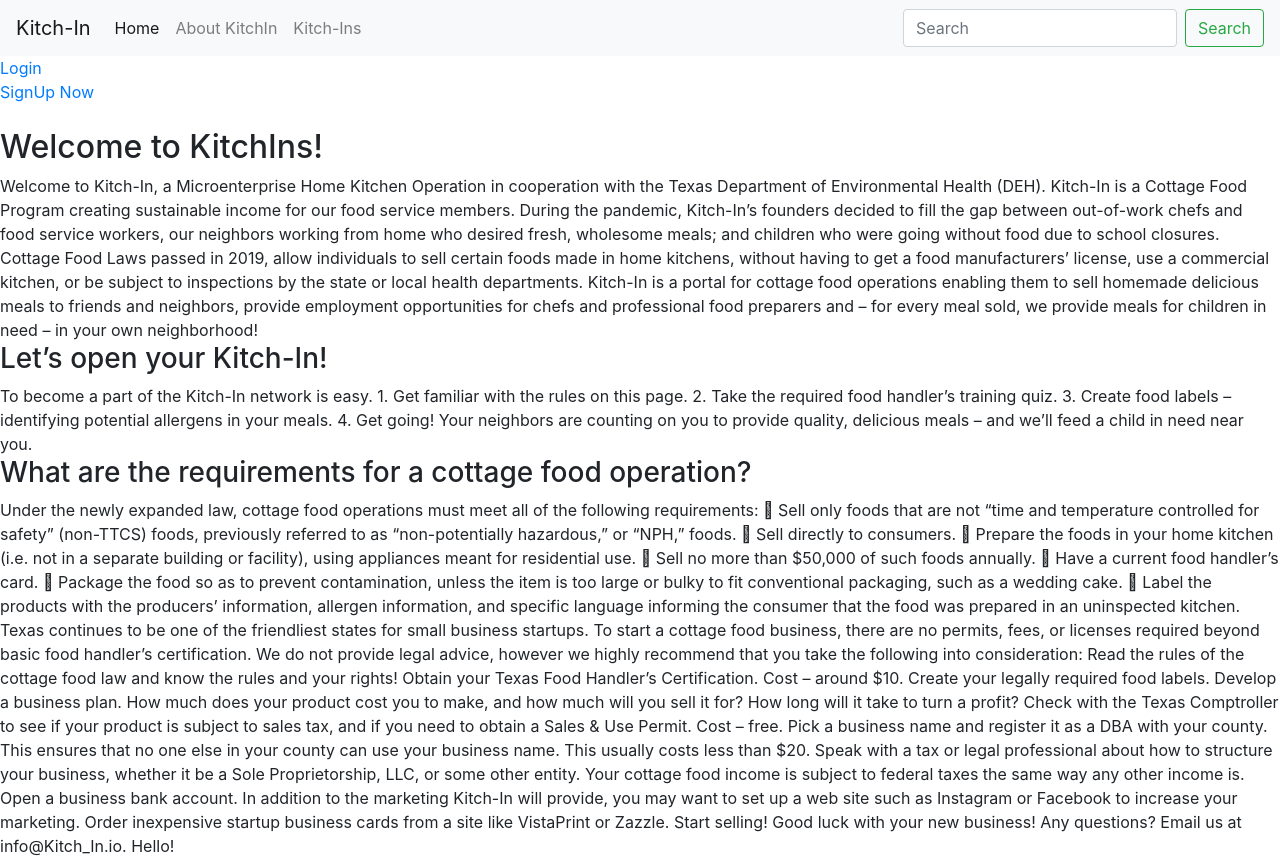
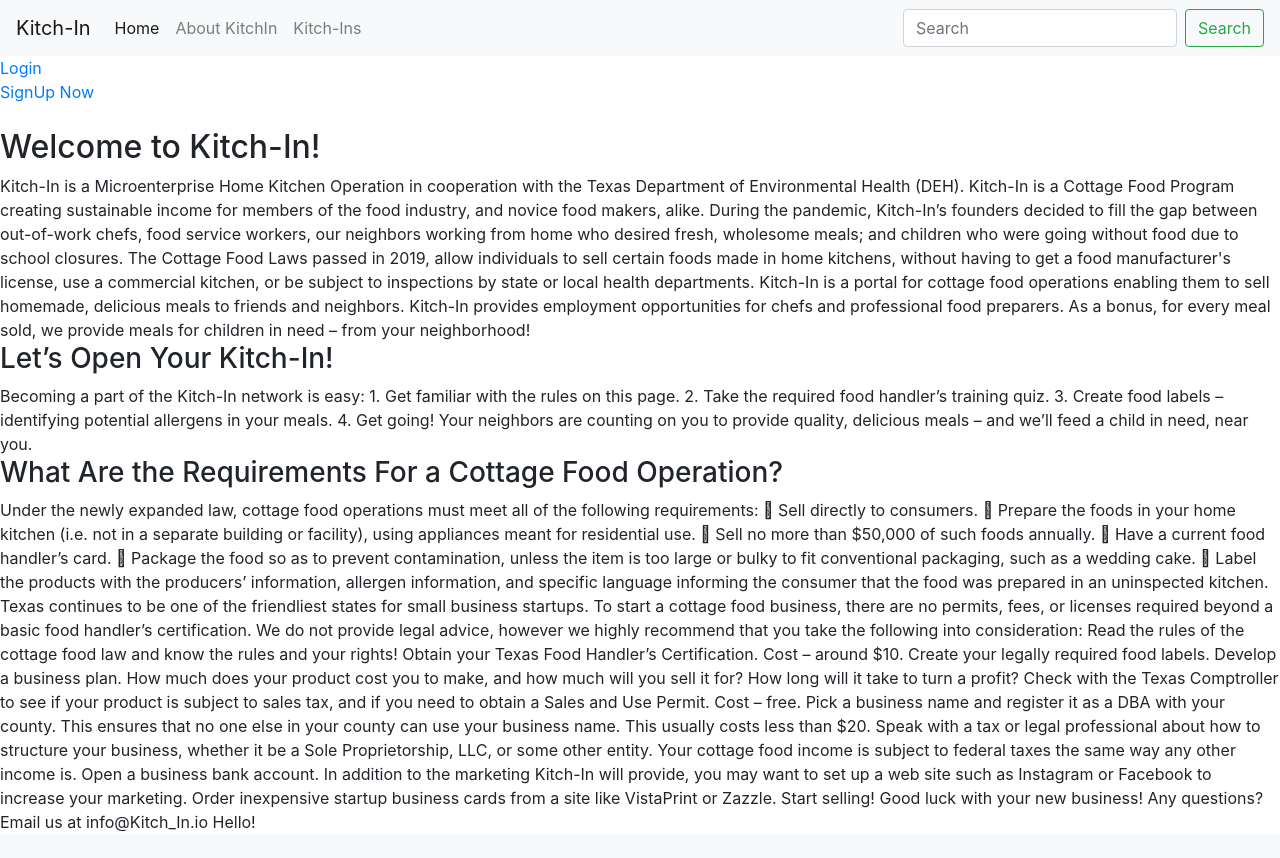
Before and after one commit to rnsiah/KitchinProject, a Django app: page /openkitchen in a window 1280 px wide. After the commit the page ends 832 px from the top, so only its background shows below. Run offline with Django 3.2, Linux system fonts and the light colour scheme; some libraries are stand-ins or nearby versions.

Commit message:
completed guidelines edits

```diff
--- a/cooked/templates/cooked/openkitchen.html
+++ b/cooked/templates/cooked/openkitchen.html
@@ -1,24 +1,23 @@
 {% extends 'cooked/base.html' %}
 {% block content %}
-<h2>Welcome to KitchIns!</h2>
+<h2>Welcome to Kitch-In!</h2>
 
-Welcome to Kitch-In, a Microenterprise Home Kitchen Operation in cooperation with the Texas Department of Environmental Health (DEH). Kitch-In is a Cottage Food Program creating sustainable income for our food service members. During the pandemic, Kitch-In’s founders decided to fill the gap between out-of-work chefs and food service workers, our neighbors working from home who desired fresh, wholesome meals; and children who were going without food due to school closures.
+Kitch-In is a Microenterprise Home Kitchen Operation in cooperation with the Texas Department of Environmental Health (DEH). Kitch-In is a Cottage Food Program creating sustainable income for members of the food industry, and novice food makers, alike. During the pandemic, Kitch-In’s founders decided to fill the gap between out-of-work chefs, food service workers, our neighbors working from home who desired fresh, wholesome meals; and children who were going without food due to school closures.
 
-Cottage Food Laws passed in 2019, allow individuals to sell certain foods made in home kitchens, without having to get a food manufacturers’ license, use a commercial kitchen, or be subject to inspections by the state or local health departments.
+The Cottage Food Laws passed in 2019, allow individuals to sell certain foods made in home kitchens, without having to get a food manufacturer's license, use a commercial kitchen, or be subject to inspections by state or local health departments.
 
-Kitch-In is a portal for cottage food operations enabling them to sell homemade delicious meals to friends and neighbors, provide employment opportunities for chefs and professional food preparers and – for every meal sold, we provide meals for children in need – in your own neighborhood!
+Kitch-In is a portal for cottage food operations enabling them to sell homemade, delicious meals to friends and neighbors. Kitch-In provides employment opportunities for chefs and professional food preparers. As a bonus, for every meal sold, we provide meals for children in need – from your neighborhood!
 
-<h3>Let’s open your Kitch-In!</h3>
-To become a part of the Kitch-In network is easy.
+<h3>Let’s Open Your Kitch-In!</h3>
+Becoming a part of the Kitch-In network is easy:
 1.	Get familiar with the rules on this page.
 2.	Take the required food handler’s training quiz.
 3.	Create food labels – identifying potential allergens in your meals.
-4.	Get going! Your neighbors are counting on you to provide quality, delicious meals – and we’ll feed a child in need near you.
+4.	Get going! Your neighbors are counting on you to provide quality, delicious meals – and we’ll feed a child in need, near you.
 
 
-<h3>What are the requirements for a cottage food operation?</h3>
+<h3>What Are the Requirements For a Cottage Food Operation?</h3>
 Under the newly expanded law, cottage food operations must meet all of the following requirements:
-	Sell only foods that are not “time and temperature controlled for safety” (non-TTCS) foods, previously referred to as “non-potentially hazardous,” or “NPH,” foods.
 	Sell directly to consumers.
 	Prepare the foods in your home kitchen (i.e. not in a separate building or facility), using appliances meant for residential use.
 	Sell no more than $50,000 of such foods annually.
@@ -26,7 +25,7 @@
 	Package the food so as to prevent contamination, unless the item is too large or bulky to fit conventional packaging, such as a wedding cake.
 	Label the products with the producers’ information, allergen information, and specific language informing the consumer that the food was prepared in an uninspected kitchen.
 
-Texas continues to be one of the friendliest states for small business startups.  To start a cottage food business, there are no permits, fees, or licenses required beyond basic food handler’s certification.
+Texas continues to be one of the friendliest states for small business startups.  To start a cottage food business, there are no permits, fees, or licenses required beyond a basic food handler’s certification.
 We do not provide legal advice, however we highly recommend that you take the following into consideration:
 
 Read the rules of the cottage food law and know the rules and your rights!
@@ -37,7 +36,7 @@
 
 Develop a business plan. How much does your product cost you to make, and how much will you sell it for? How long will it take to turn a profit?
 
-Check with the Texas Comptroller to see if your product is subject to sales tax, and if you need to obtain a Sales & Use Permit. Cost – free.
+Check with the Texas Comptroller to see if your product is subject to sales tax, and if you need to obtain a Sales and Use Permit. Cost – free.
 
 Pick a business name and register it as a DBA with your county.  This ensures that no one else in your county can use your business name. This usually costs less than $20.
 
@@ -47,7 +46,7 @@
 
 In addition to the marketing Kitch-In will provide, you may want to set up a web site such as Instagram or Facebook to increase your marketing. Order inexpensive startup business cards from a site like VistaPrint or Zazzle.
 Start selling! Good luck with your new business!
-Any questions? Email us at info@Kitch_In.io.
+Any questions? Email us at info@Kitch_In.io
 
 {% if user.is_authenticated %}
 <form method = 'POST'>
```
